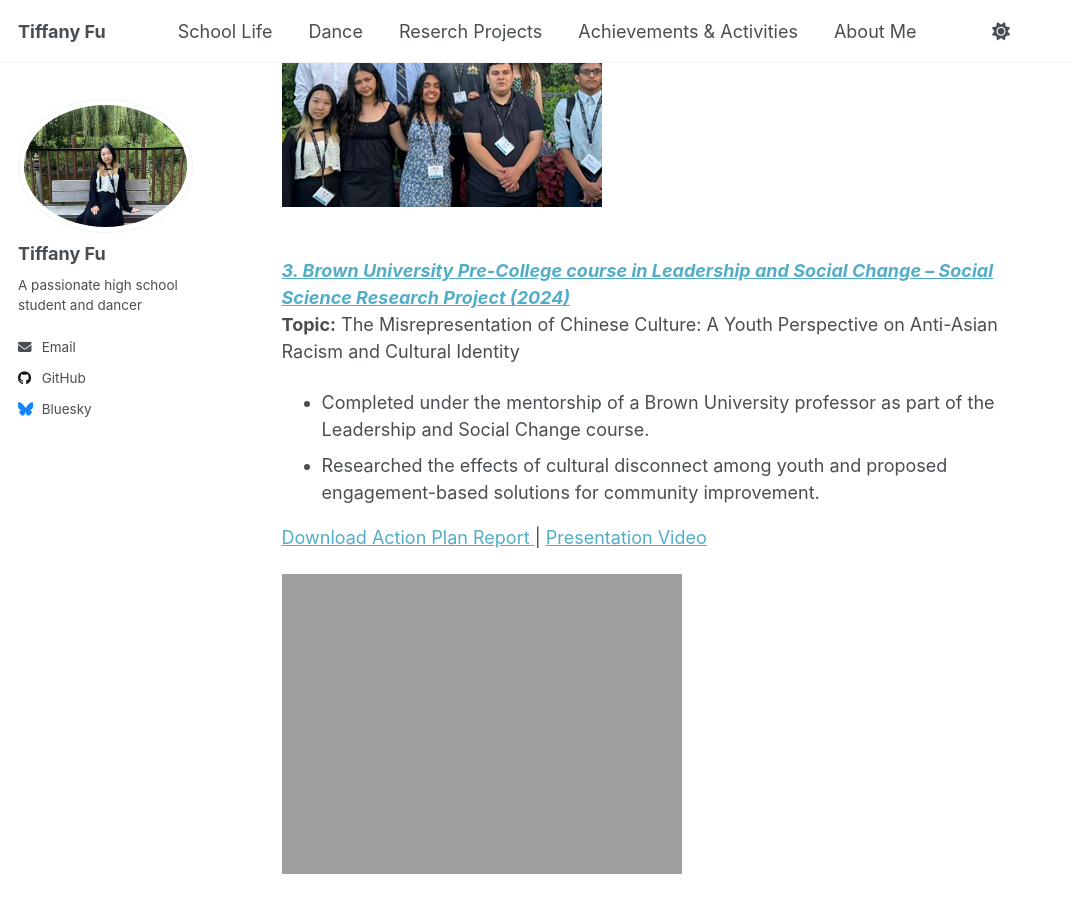
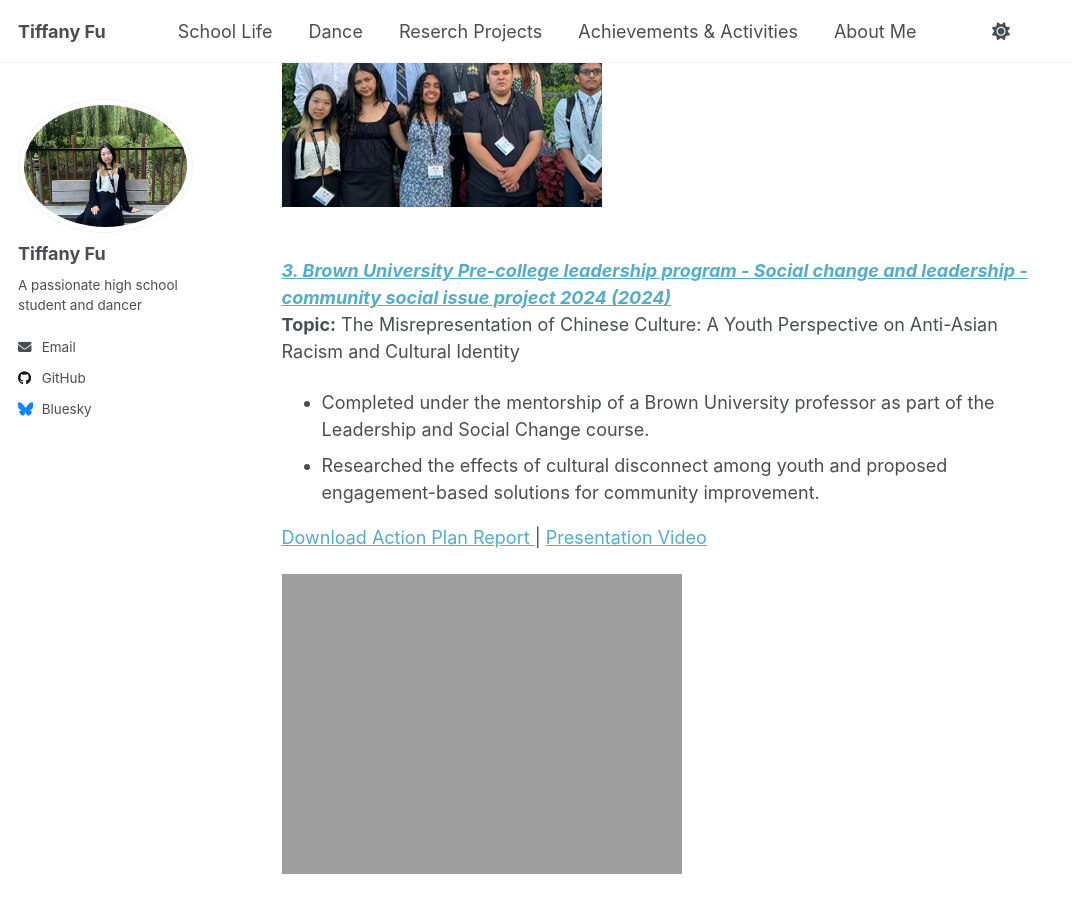
Before and after one commit to TiffanyJTFu/TiffanyFu, a Jekyll site: the page built from _pages/about.md, in a window 1280 px wide and 900 px high, scrolled down 1958 px. Shown: the whole window, without its empty margins (0-1072 px from the left). Built offline with Jekyll 4.4.1, drawn with Linux system fonts in a browser that asks for light colours; a script that is not in the unit is left out.

Commit message:
Update about.md

```diff
--- a/_pages/about.md
+++ b/_pages/about.md
@@ -30,7 +30,7 @@ redirect_from:
 
 ![shad5](https://tiffanyjtfu.github.io/TiffanyFu/images/shad3.jpeg)
 
-<br><a href="https://tiffanyjtfu.github.io/TiffanyFu/teaching/SocialScienceResearchProject-1" target='_blank'><i>**3. Brown University Pre-College course in Leadership and Social Change – Social Science Research Project (2024)**</i></a>
+<br><a href="https://tiffanyjtfu.github.io/TiffanyFu/teaching/SocialScienceResearchProject-1" target='_blank'><i>**3. Brown University Pre-college leadership program - Social change and leadership - community social issue project 2024 (2024)**</i></a>
 <br>**Topic:** The Misrepresentation of Chinese Culture: A Youth Perspective on Anti-Asian Racism and Cultural Identity
 * Completed under the mentorship of a Brown University professor as part of the Leadership and Social Change course.
 * Researched the effects of cultural disconnect among youth and proposed engagement-based solutions for community improvement.
```
